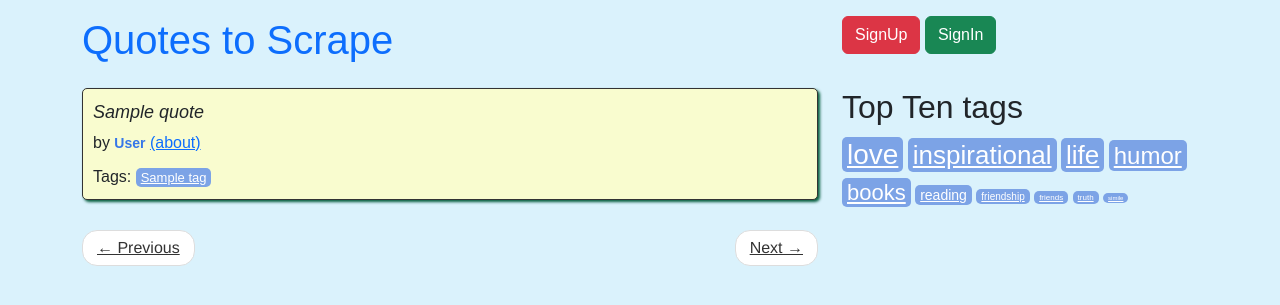
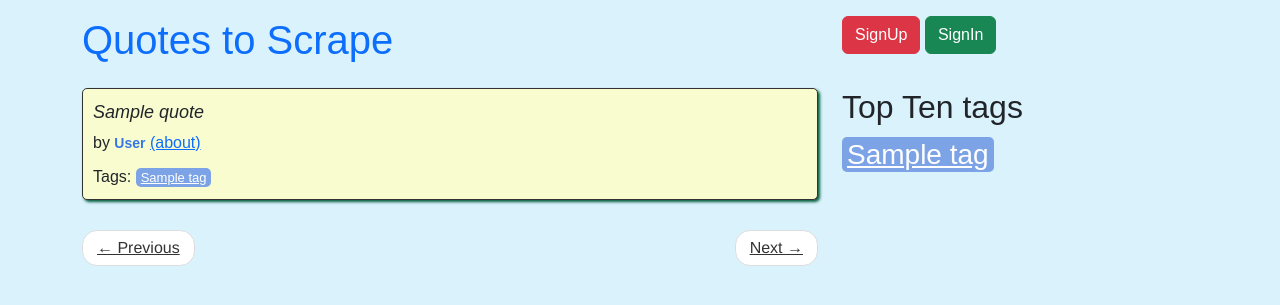
Before and after one commit to osandrey/hw_10_web, a Django app: template hw_10_web_django/quotes_toscrape/quotes/templates/quotes/index.html in a window 1280 px wide. Shown: the top 305 px of the page. Run offline with Django 3.2, Linux system fonts and the light colour scheme; the template is opened without the code that fills it: most values are stand-ins (such as "Sample title", 1, 10 or a date in 2020); parts of the project's set-up code (start-up, migrations or seed data) failed here and were passed over.

Commit message:
final changes

```diff
--- a/hw_10_web_django/quotes_toscrape/quotes/forms.py
+++ b/hw_10_web_django/quotes_toscrape/quotes/forms.py
@@ -29,6 +29,12 @@ class QuoteModelForm(ModelForm):
     quote = CharField(widget=Textarea)
     tags = ModelMultipleChoiceField(queryset=Tag.objects.all().order_by("name"), required=True, widget=SelectMultiple)
     author = ModelChoiceField(queryset=Author.objects.all().order_by("fullname"), widget=Select())
+
+    def __init__(self, *args, **kwargs):
+        super().__init__(*args, **kwargs)
+        self.fields['author'].label_from_instance = lambda obj: obj.fullname
+        self.fields['tags'].label_from_instance = lambda obj: obj.name
+
     class Meta:
         model = Quote
         fields = [
--- a/hw_10_web_django/quotes_toscrape/quotes/static/quotes/stil.css
+++ b/hw_10_web_django/quotes_toscrape/quotes/static/quotes/stil.css
@@ -3,6 +3,23 @@ body {
   /*background-image: url("/static/img/myimg.png");*/
   background-color: #DAF2FC;
 
+}
+
+.quote-mybar {
+  display: inline-block;
+  padding: 10px;
+  background-color: #f2f2f2;
+  border-radius: 5px;
+  box-shadow: 0 2px 4px rgba(0, 0, 0, 0.1);
+  font-family: Arial, sans-serif;
+  font-size: 18px;
+  line-height: 1.5;
+  color: #333;
+  text-decoration: none;
+}
+
+.quote-mybar:hover {
+  background-color: #e0e0e0;
 }
 
 
--- a/hw_10_web_django/quotes_toscrape/quotes/templates/quotes/base.html
+++ b/hw_10_web_django/quotes_toscrape/quotes/templates/quotes/base.html
@@ -32,10 +32,11 @@
         <a href="{% url 'users:signin' %}" class="btn btn-success">  SignIn  </a>
         {% endif %}
     </p>
+
 </div>
     </div>
 
-    {% block content %} {% endblock %}
+    {% block content %}  {% endblock %}
 </div>
 </body>
 </html>
--- a/hw_10_web_django/quotes_toscrape/quotes/templates/quotes/index.html
+++ b/hw_10_web_django/quotes_toscrape/quotes/templates/quotes/index.html
@@ -50,43 +50,9 @@
             <h2>Top Ten tags</h2>
 
             <span class="tag-item">
-            <a class="tag" style="font-size: 28px" href="/tag/love/">love</a>
-            </span>
-
-            <span class="tag-item">
-            <a class="tag" style="font-size: 26px" href="/tag/inspirational/">inspirational</a>
-            </span>
-
-            <span class="tag-item">
-            <a class="tag" style="font-size: 26px" href="/tag/life/">life</a>
-            </span>
-
-            <span class="tag-item">
-            <a class="tag" style="font-size: 24px" href="/tag/humor/">humor</a>
-            </span>
-
-            <span class="tag-item">
-            <a class="tag" style="font-size: 22px" href="/tag/books/">books</a>
-            </span>
-
-            <span class="tag-item">
-            <a class="tag" style="font-size: 14px" href="/tag/reading/">reading</a>
-            </span>
-
-            <span class="tag-item">
-            <a class="tag" style="font-size: 10px" href="/tag/friendship/">friendship</a>
-            </span>
-
-            <span class="tag-item">
-            <a class="tag" style="font-size: 8px" href="/tag/friends/">friends</a>
-            </span>
-
-            <span class="tag-item">
-            <a class="tag" style="font-size: 8px" href="/tag/truth/">truth</a>
-            </span>
-
-            <span class="tag-item">
-            <a class="tag" style="font-size: 6px" href="/tag/simile/">simile</a>
+                {% for tag in top_tags %}
+            <a class="tag" style="font-size: 28px" href="tag/{{get_absolute_url}}{{tag.name}}">{{ tag.name }}</a>
+                {% endfor %}
             </span>
 
 
--- a/hw_10_web_django/quotes_toscrape/quotes/urls.py
+++ b/hw_10_web_django/quotes_toscrape/quotes/urls.py
@@ -1,6 +1,6 @@
 
 from django.urls import path
-from .views import main, about_author, view_tags, QuoteCreateView, AuthorCreateView, TagCreateView
+from .views import main, about_author, QuoteCreateView, AuthorCreateView, TagCreateView, TagView, top_tags_view
 
 
 app_name = "quotes"
@@ -11,5 +11,6 @@ urlpatterns = [
     path('create/', QuoteCreateView.as_view(), name='quote-create'),
     path('addauthor/', AuthorCreateView.as_view(), name='add-author'),
     path('addtag/', TagCreateView.as_view(), name='add-tag'),
-    path('tag/', view_tags, name='view_tags'),
+    path('tag/<str:id>', TagView.as_view(), name='TagView'),
+    path('top/', top_tags_view, name='top_tags_view')
 ]
```
Also changed, not shown: hw_10_web_django/quotes_toscrape/quotes/templates/quotes/top_ten.html (added, +16 -0 lines), hw_10_web_django/quotes_toscrape/quotes/templates/quotes/view_tag.html (+6 -8 lines).
